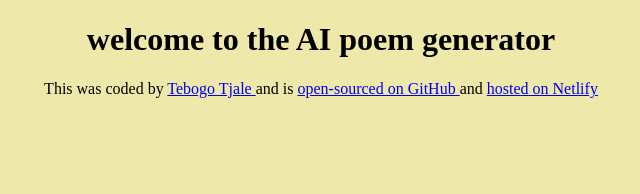
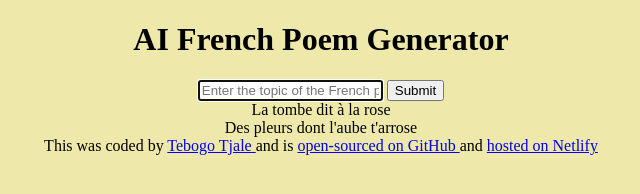
Before and after one commit to ashley846/AI-poem-generator, a plain HTML site: page index.html in a window 1280 px wide. Shown: the whole page, without its empty margins (319-959 px from the left). Drawn offline with Linux system fonts and the light colour scheme.

Commit message:
added basic html structure

```diff
--- a/index.html
+++ b/index.html
@@ -7,8 +7,28 @@
     <title>AI poem generator</title>
 </head>
 <body>
-    <h1> welcome to the AI poem generator
-    </h1>
+     <header>
+      <h1>AI French Poem Generator</h1>
+    </header>
+
+    <main>
+      <form>
+        <input
+          type="text"
+          placeholder="Enter the topic of the French poem"
+          autofocus
+          required
+          autocomplete="off"
+        />
+        <input type="submit" />
+      </form>
+      <div>
+        La tombe dit à la rose
+        <br />
+        Des pleurs dont l'aube t'arrose
+      </div>
+    </main>
+
     <footer>This was coded by <a href="https://github.com/ashley846" target="_blank"> Tebogo Tjale </a> and is <a href="https://github.com/ashley846/AI-poem-generator" target="_blank">
         open-sourced on GitHub </a> and <a href="https://ai-poem-generator02.netlify.app/" target="_blank"> hosted on Netlify </a></footer>
     <script src="src/index.js"></script>
```
